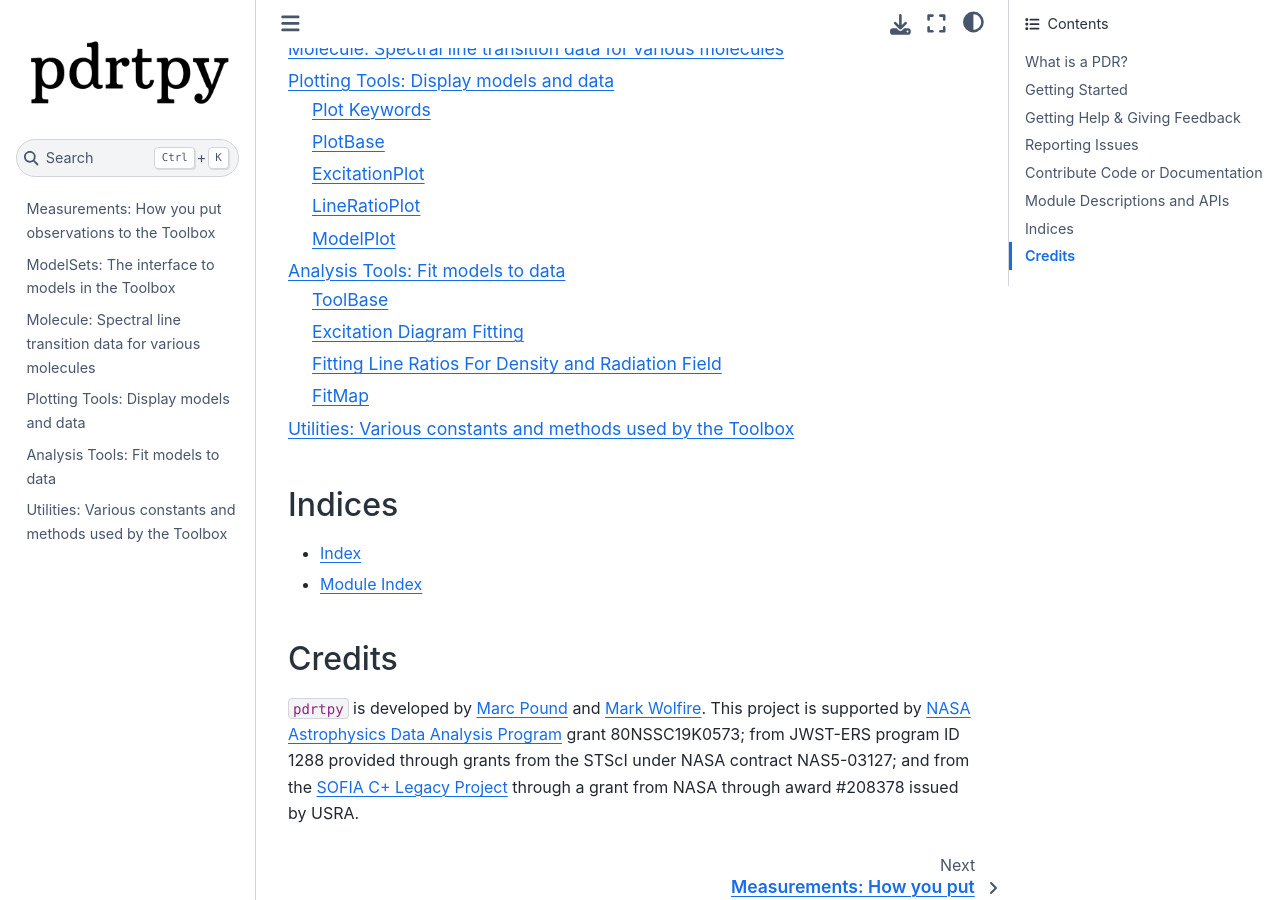
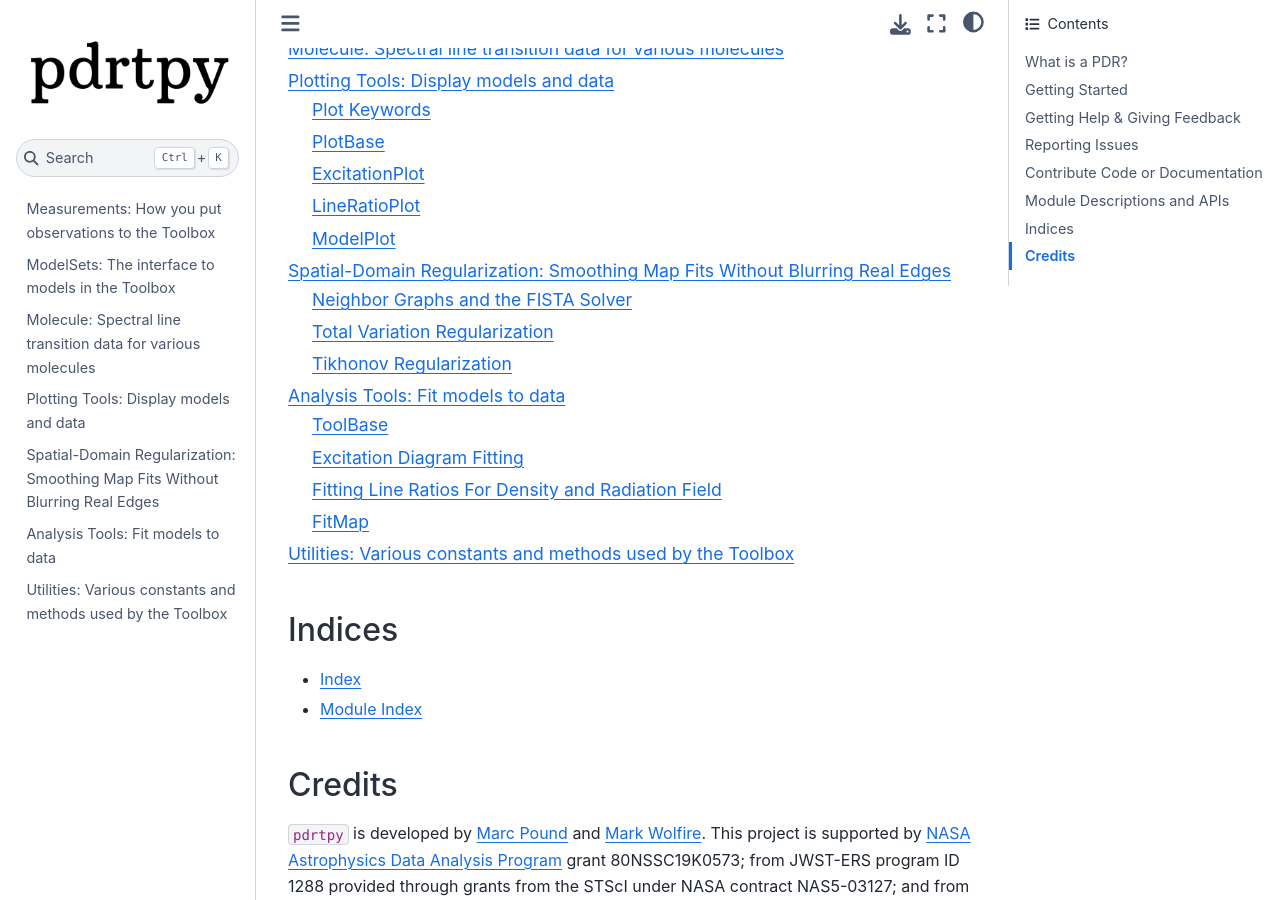
Before and after one commit to mpound/pdrtpy, a Sphinx documentation site: the page built from docs/source/index.rst, in a window 1280 px wide and 900 px high, scrolled down 3971 px. Built offline with Sphinx 7.4.7 and the Sphinx Book theme 1.1.4, drawn with Linux system fonts in a browser that asks for light colours; part of the change alters nothing that is shown.

Commit message:
Add Sphinx docs page for the regularization module
Co-Authored-By: Claude Sonnet 5 <noreply@anthropic.com>
Claude-Session: https://claude.ai/code/session_013DwLhKNM1rvSNe5dQNR4S6

```diff
--- a/docs/source/index.rst
+++ b/docs/source/index.rst
@@ -10,6 +10,7 @@ Module Descriptions and APIs
    pdrtpy.modelset
    pdrtpy.molecule
    pdrtpy.plot
+   pdrtpy.regularization
    pdrtpy.tool
    pdrtpy.utils
 
--- /dev/null
+++ b/docs/source/pdrtpy.regularization.rst
@@ -0,0 +1,69 @@
+Spatial-Domain Regularization: Smoothing Map Fits Without Blurring Real Edges
+==============================================================================
+
+The :mod:`~pdrtpy.regularization` module implements spatial-domain regularization for
+map-based fits. It is tool-agnostic: it operates only on plain 2-D parameter maps, a
+shared validity mask, and caller-supplied objective/gradient/proximal callables, so it
+can be reused by any fitting tool that determines an independent value at every spatial
+pixel — currently :class:`~pdrtpy.tool.lineratiofit.LineRatioFit` via
+:meth:`~pdrtpy.tool.lineratiofit.LineRatioFit.regularize`.
+
+Neighboring pixels in a map fit can sometimes land on two solutions with nearly
+identical :math:`\chi^2` but very different physical values — a degenerate valley in
+the fit's phase space, not noise. This is unphysical: real spatial structure (e.g. a
+PDR ionization front) spans many contiguous pixels, not one. Spatial regularization
+adds a penalty term that discourages such pixel-to-pixel disagreement without erasing
+genuine multi-pixel structure.
+
+Two penalty types are provided:
+
+- **Total Variation** (:class:`~pdrtpy.regularization.total_variation.TotalVariationRegularizer`,
+  the recommended default) penalizes the *absolute* difference between neighboring
+  pixels. Because this cost does not grow faster for a sharp jump than for the same
+  jump spread over many pixels, it suppresses isolated single-pixel oscillation while
+  leaving genuine, spatially-coherent edges largely intact. See ``docs/chambolle.md``
+  for a plain-language walkthrough of the dual-projection algorithm used internally.
+- **Tikhonov** (:class:`~pdrtpy.regularization.tikhonov.TikhonovRegularizer`) penalizes
+  the *squared* difference between neighbors. It is retained for comparison but not
+  recommended: because a large jump costs disproportionately more than the same change
+  spread out, it tends to blur real multi-pixel edges along with pixel-to-pixel noise.
+
+Both are solved via a shared proximal-gradient (:func:`~pdrtpy.regularization.base.fista`)
+driver — the Fast Iterative Shrinkage-Thresholding Algorithm, with backtracking line
+search. See ``docs/ista.md`` for a plain-language introduction to the shrinkage/
+thresholding idea this generalizes.
+
+See ``goals/regularization_design_options.md`` in the repository for the full design
+rationale, including why Total Variation rather than Tikhonov was chosen as the
+recommended penalty.
+
+--------------
+
+.. automodule:: pdrtpy.regularization
+   :members:
+   :undoc-members:
+   :show-inheritance:
+
+Neighbor Graphs and the FISTA Solver
+-------------------------------------
+
+.. automodule:: pdrtpy.regularization.base
+   :members:
+   :undoc-members:
+   :show-inheritance:
+
+Total Variation Regularization
+-------------------------------
+
+.. automodule:: pdrtpy.regularization.total_variation
+   :members:
+   :undoc-members:
+   :show-inheritance:
+
+Tikhonov Regularization
+------------------------
+
+.. automodule:: pdrtpy.regularization.tikhonov
+   :members:
+   :undoc-members:
+   :show-inheritance:
```
